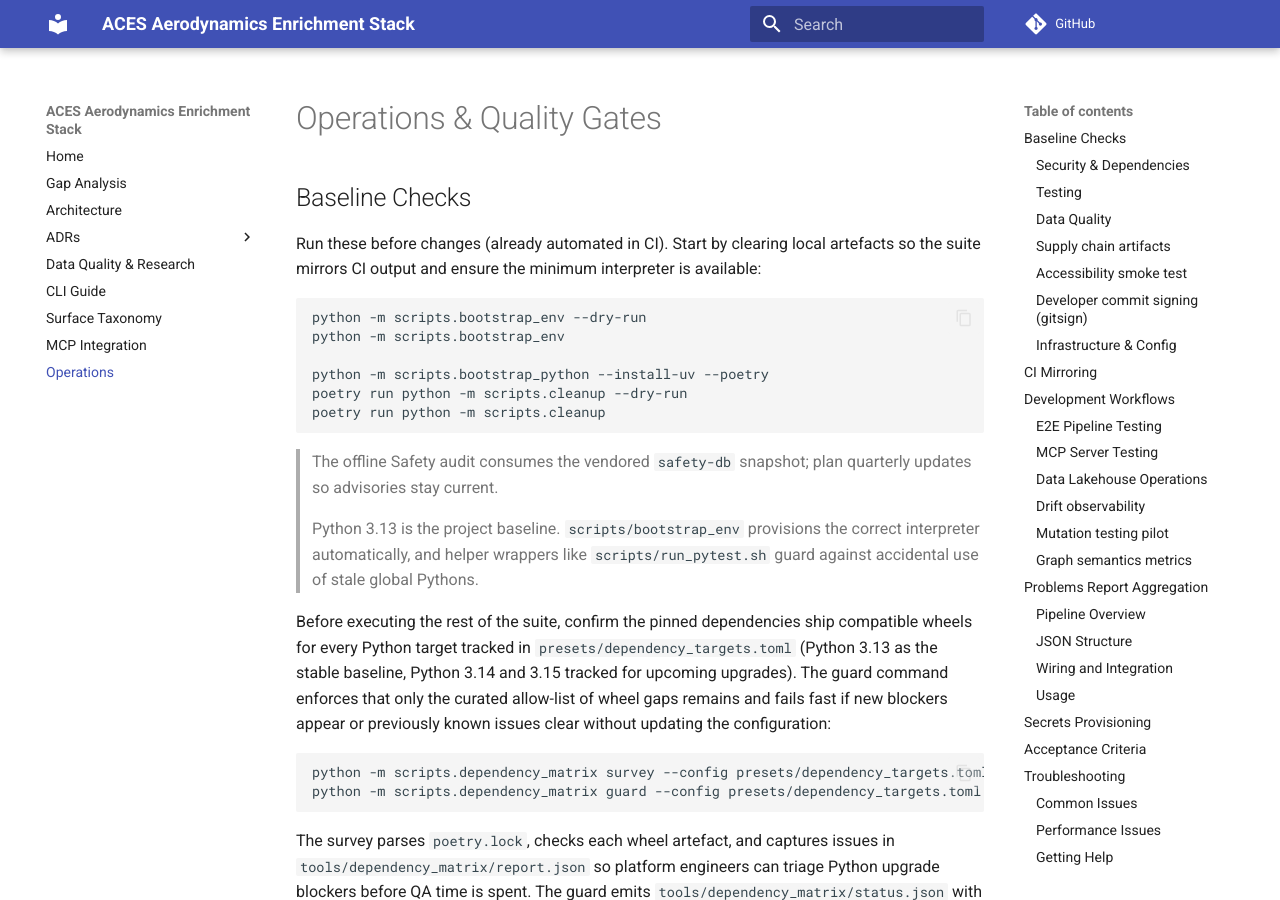
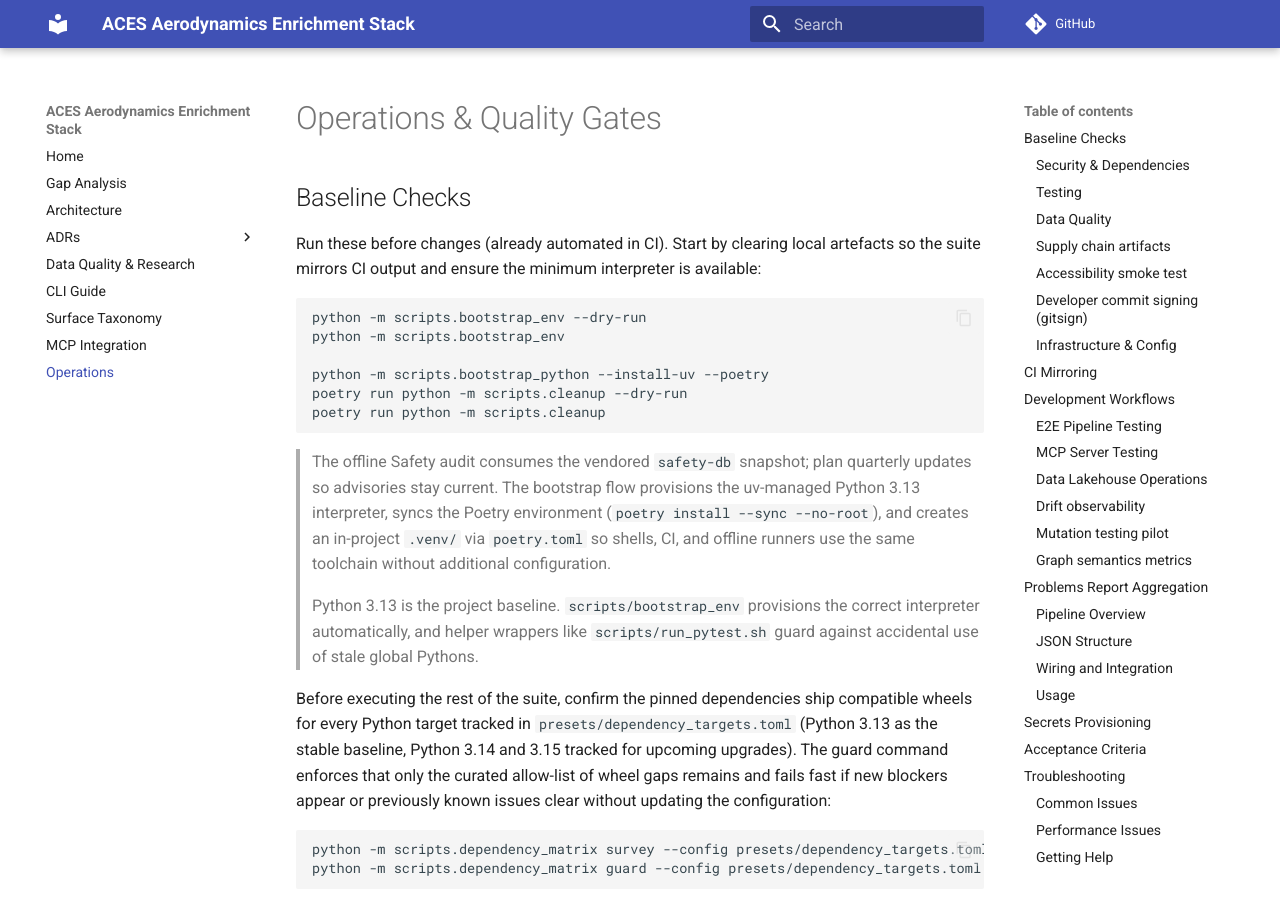
Before and after one commit to IAmJonoBo/watercrawl, an MkDocs documentation site: the page built from docs/operations.md, in a window 1280 px wide and 900 px high. Built offline with MkDocs 1.6.1 and Material for MkDocs 9.7.7, drawn with Linux system fonts in a browser that asks for light colours; comment, search, counter and statistics services are not loaded.

Commit message:
feat: Enhance environment setup by syncing Poetry dependencies and ensuring in-project virtual environments

````diff
--- a/docs/operations.md
+++ b/docs/operations.md
@@ -16,6 +16,7 @@ poetry run python -m scripts.cleanup
 ```
 
 > The offline Safety audit consumes the vendored `safety-db` snapshot; plan quarterly updates so advisories stay current.
+> The bootstrap flow provisions the uv-managed Python 3.13 interpreter, syncs the Poetry environment (`poetry install --sync --no-root`), and creates an in-project `.venv/` via `poetry.toml` so shells, CI, and offline runners use the same toolchain without additional configuration.
 
 > Python 3.13 is the project baseline. `scripts/bootstrap_env` provisions the correct interpreter automatically, and helper wrappers like `scripts/run_pytest.sh` guard against accidental use of stale global Pythons.
 
--- /dev/null
+++ b/poetry.toml
@@ -0,0 +1,3 @@
+[virtualenvs]
+create = true
+in-project = true
````
Also changed, not shown: README.md (+6 -1 lines), docs-starlight/src/content/docs/operations.md (+1 -1 lines), 1 other file.
